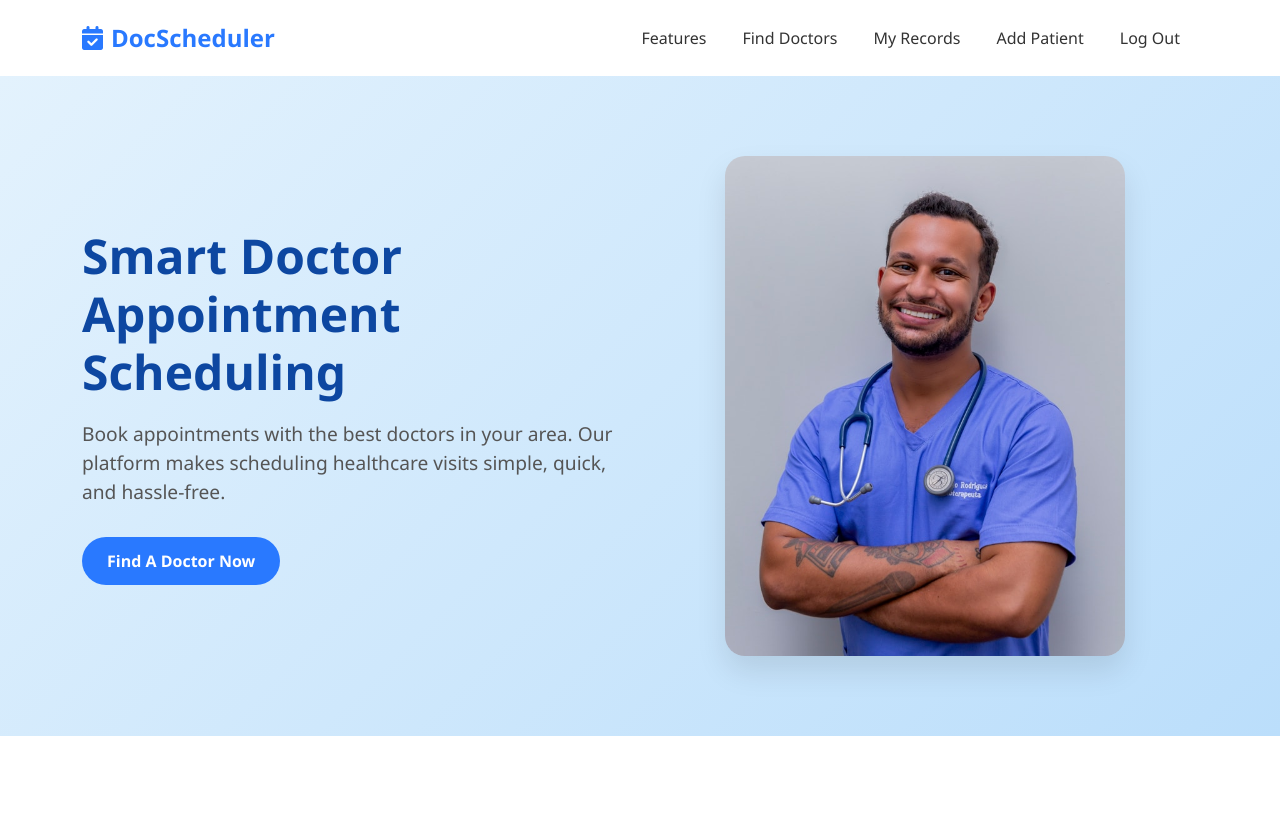
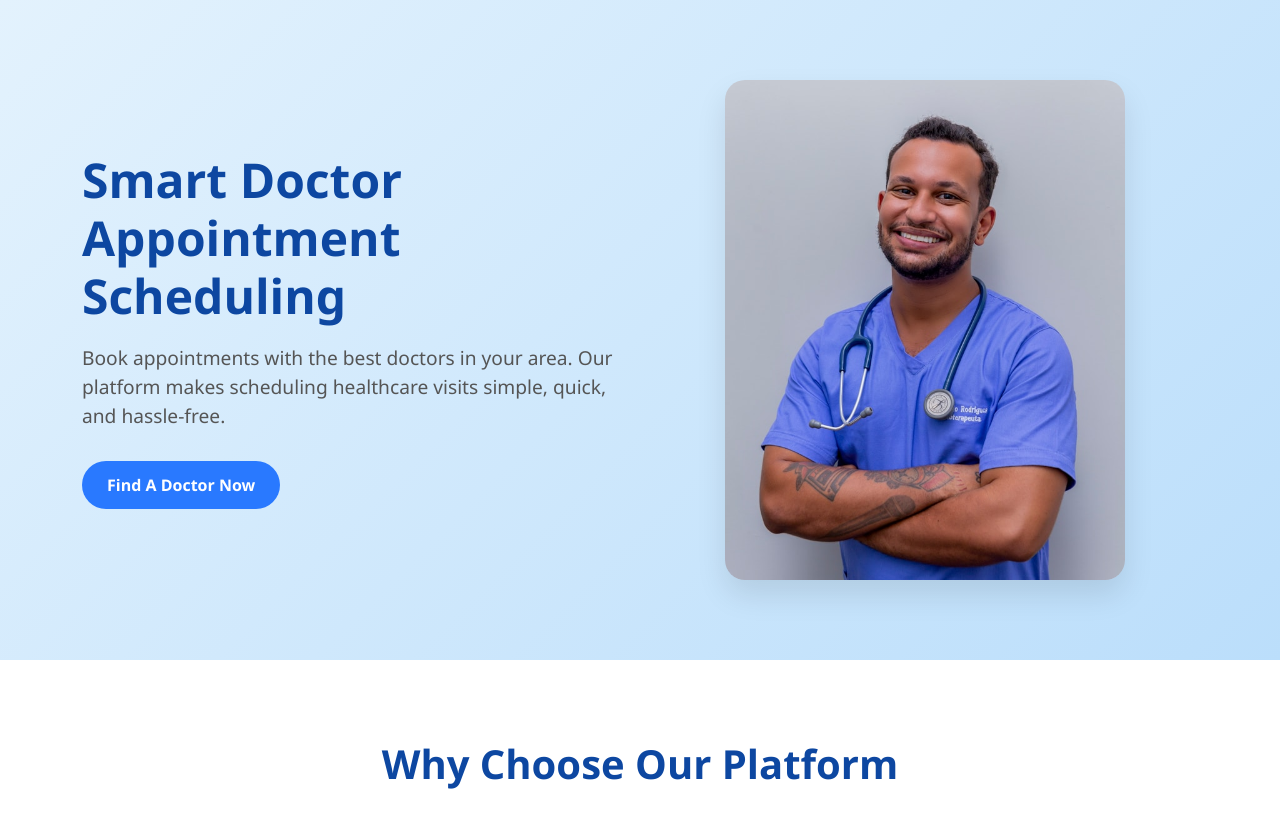
Before and after one commit to NemanjaCvetic/Appointment-scheduler, a Flask app: page / in a window 1280 px wide. Shown: the top 813 px of the page. Run offline with Flask 3, Linux system fonts and the light colour scheme; the visitor is signed in with stand-in values (Sample User, id 1); data that the repository does not hold is empty.

Commit message:
remove navbar from multiple templates and replace with include statement

```diff
--- a/templates/index.html
+++ b/templates/index.html
@@ -314,46 +314,7 @@
 
 <body>
     <!-- Navigation -->
-    <nav class="navbar navbar-expand-lg navbar-light">
-        <div class="container">
-            <a class="navbar-brand" href="{{ url_for('index') }}">
-                <i class="fas fa-calendar-check me-2"></i>DocScheduler
-            </a>
-            <button class="navbar-toggler" type="button" data-bs-toggle="collapse" data-bs-target="#navbarNav">
-                <span class="navbar-toggler-icon"></span>
-            </button>
-            <div class="collapse navbar-collapse" id="navbarNav">
-                <ul class="navbar-nav ms-auto">
-                    <li class="nav-item">
-                        <a class="nav-link" href="#features-section">Features</a>
-                    </li>
-                    <li class="nav-item">
-                        <a class="nav-link" href="#map-section">Find Doctors</a>
-                    </li>
-                    {% if current_user.is_authenticated %}
-                    <li class="nav-item">
-                        <a class="nav-link" href="{{ url_for('health_record') }}">My Records</a>
-                    </li>
-                    {% if session.get('user_role')=='doctor'%}
-                    <li class="nav-item">
-                        <a class="nav-link" href="{{ url_for('add_patient') }}">Add Patient</a>
-                    </li>
-                    {% endif %}
-                    <li class="nav-item">
-                        <a class="nav-link" href="{{ url_for('logout') }}">Log Out</a>
-                    </li>
-                    {% else %}
-                    <li class="nav-item">
-                        <a class="nav-link" href="{{ url_for('login') }}">Log In</a>
-                    </li>
-                    <li class="nav-item">
-                        <a class="nav-link" href="{{ url_for('add_patient') }}">Register</a>
-                    </li>
-                    {% endif %}
-                </ul>
-            </div>
-        </div>
-    </nav>
+    <!-- Include the navbar -->
      <!-- Hero Section -->
     <section id="hero-section">
         <div class="container">
--- a/templates/login.html
+++ b/templates/login.html
@@ -72,10 +72,7 @@
     </style>
 </head>
 <body>
-    <div class="navbar">
-        <span>Appointment Scheduler</span>
-        <a href="#">Hospital Map</a>
-    </div>
+
     <div class="container">
         <div class="login-box">
             <h2>Login</h2>
--- a/templates/register.html
+++ b/templates/register.html
@@ -72,10 +72,7 @@
     </style>
 </head>
 <body>
-    <div class="navbar">
-        <span>Appointment Scheduler</span>
-        <a href="#">Hospital Map</a>
-    </div>
+   <!-- Include the navbar -->
     <div class="container">
         <div class="register-box">
             <h2>Register as Patient</h2>
```
Also changed, not shown: templates/add_appointment.html (+1 -13 lines), templates/add_findings.html (+1 -13 lines), templates/admin_view.html (+1 -11 lines), templates/health_record.html (+1 -13 lines).
